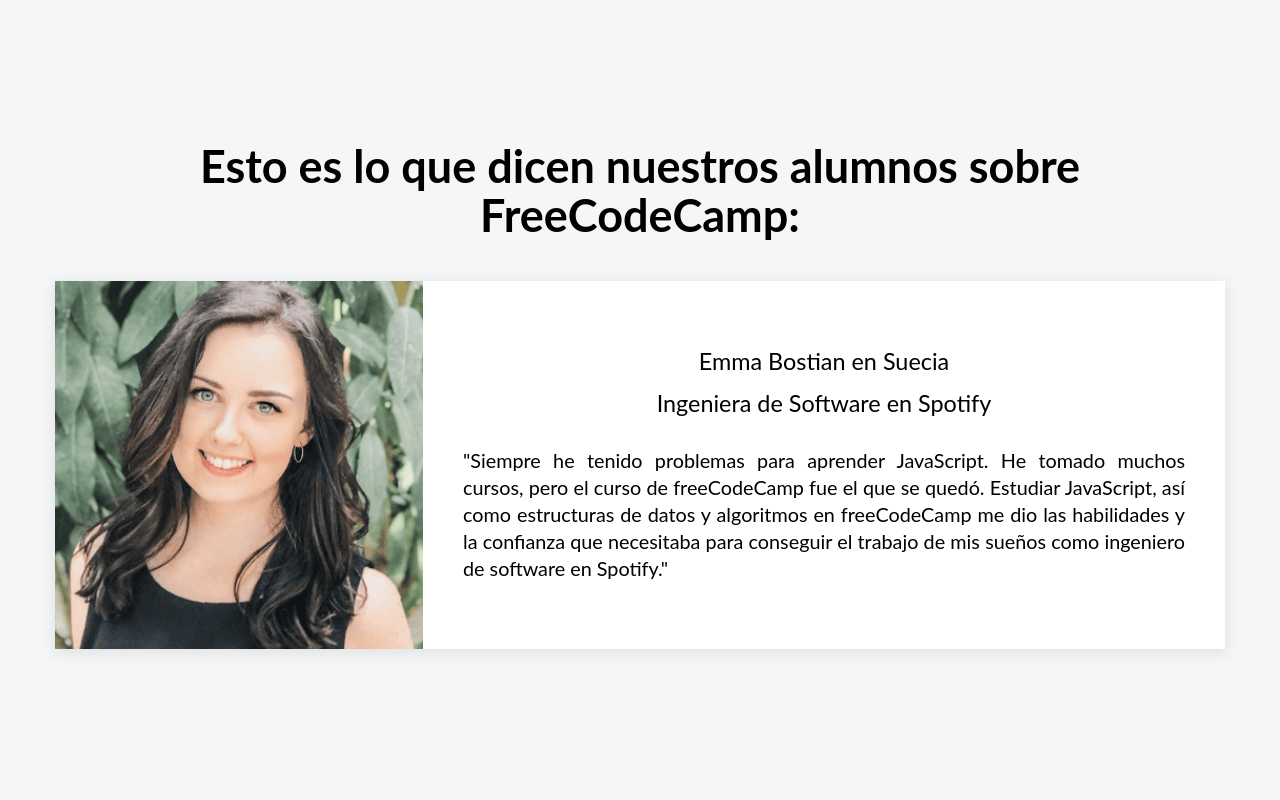
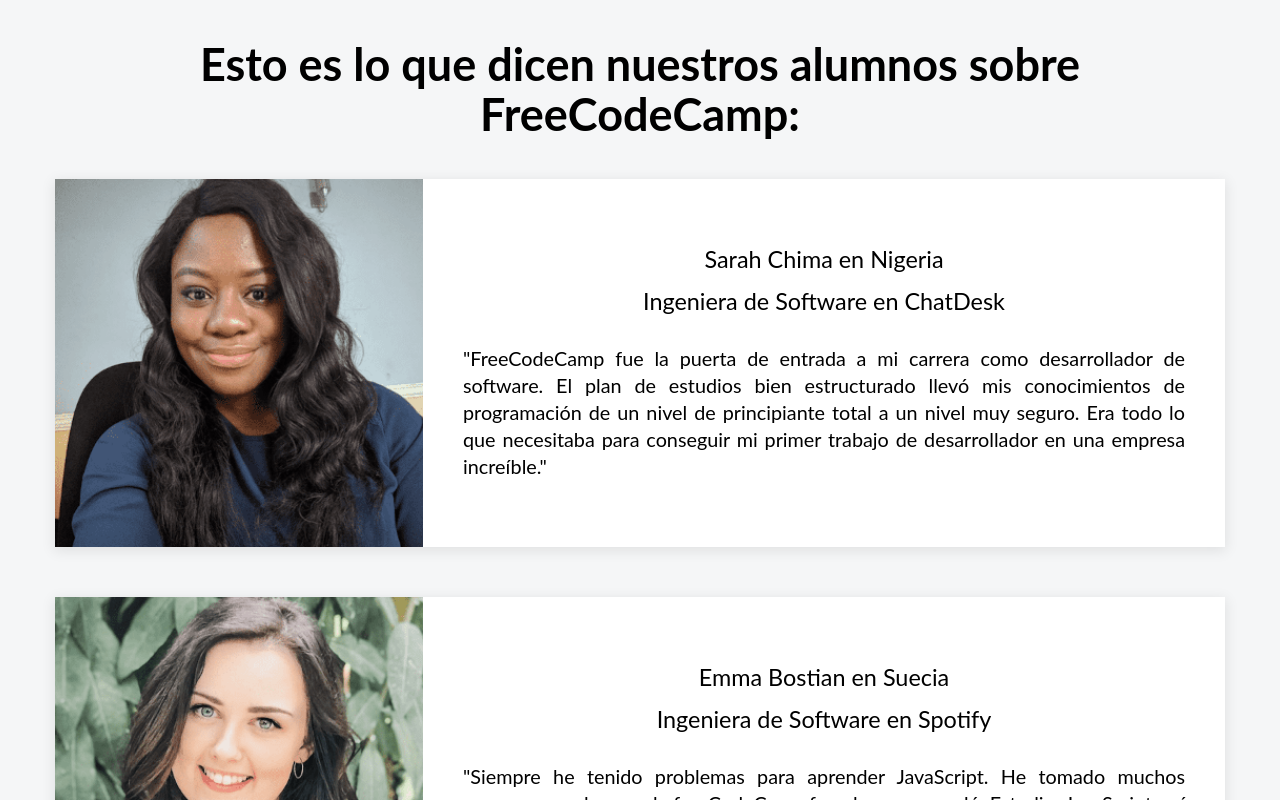
Before and after one commit to marcosd59/testimonios-freecodecamp, a React (Create React App) app: page / in a window 1280 px wide. Shown: the top 800 px of the page. Built offline with nearby package versions, Linux system fonts and the light colour scheme.

Commit message:
Add testimonial from Sarah Chima

```diff
--- a/src/App.js
+++ b/src/App.js
@@ -6,6 +6,14 @@
     <div className="App">
       <div>
         <h1>Esto es lo que dicen nuestros alumnos sobre FreeCodeCamp:</h1>
+        <Testimonio
+          nombre="Sarah Chima"
+          pais="Nigeria"
+          imagen="sarah"
+          cargo="Ingeniera de Software"
+          empresa="ChatDesk"
+          testimonio="FreeCodeCamp fue la puerta de entrada a mi carrera como desarrollador de software. El plan de estudios bien estructurado llevó mis conocimientos de programación de un nivel de principiante total a un nivel muy seguro. Era todo lo que necesitaba para conseguir mi primer trabajo de desarrollador en una empresa increíble."
+        />
         <Testimonio
           nombre="Emma Bostian"
           pais="Suecia"
```
